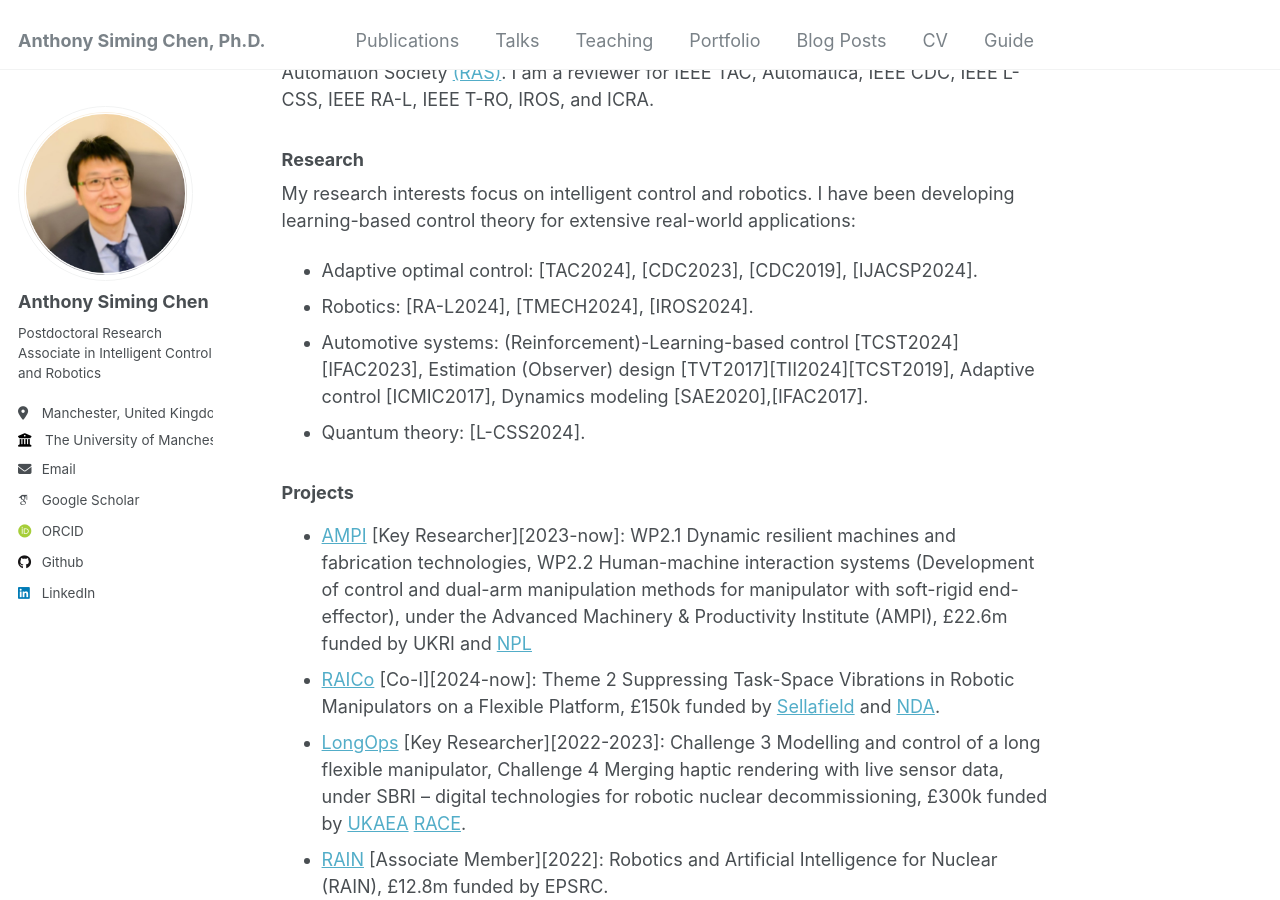
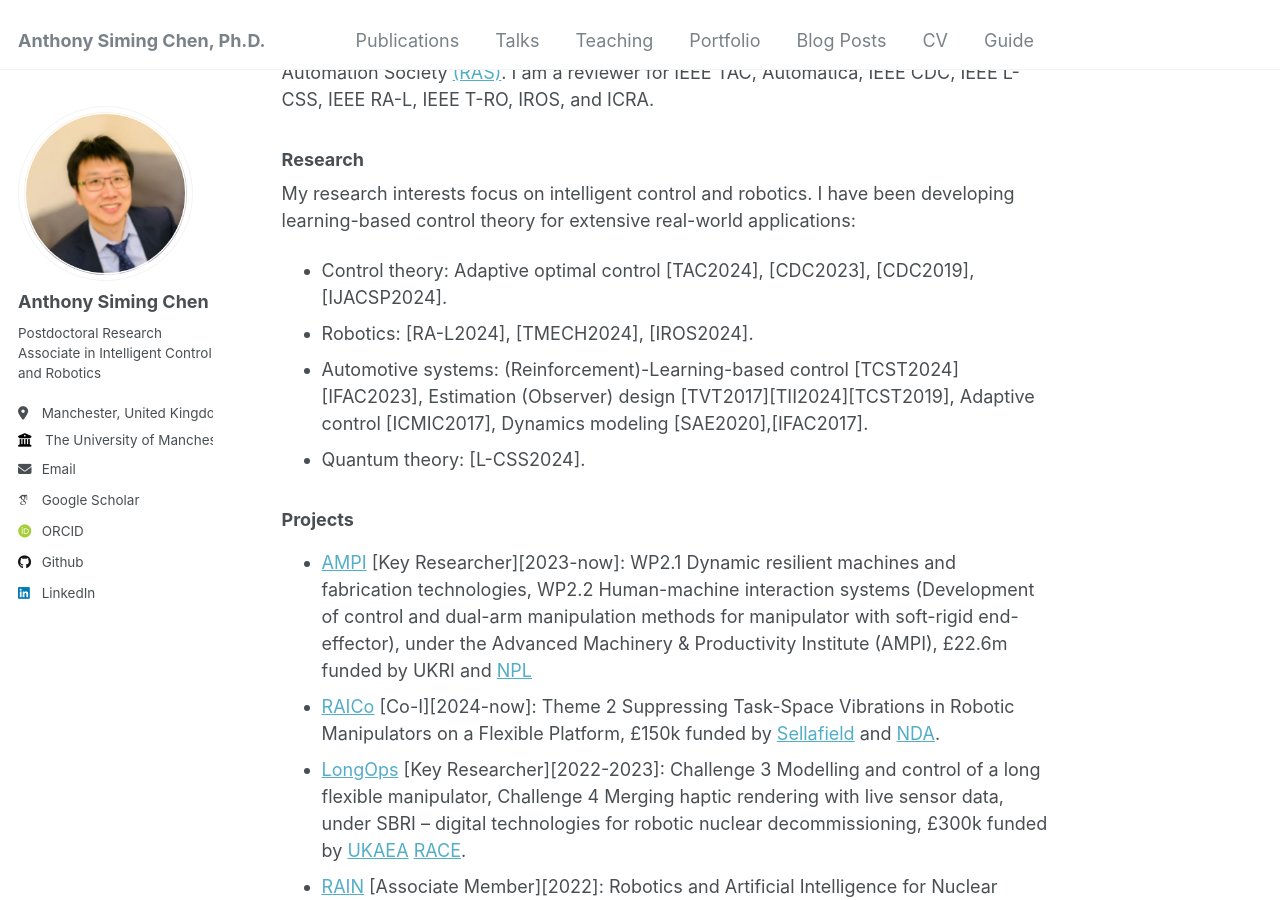
Before and after one commit to Anthony-S-Chen/Anthony-S-Chen.github.io, a Jekyll site: the page built from _pages/about.md, in a window 1280 px wide and 900 px high, scrolled down 406 px. Built offline with Jekyll 4.4.1, drawn with Linux system fonts in a browser that asks for light colours; some web fonts are replaced.

Commit message:
Update about.md

```diff
--- a/_pages/about.md
+++ b/_pages/about.md
@@ -16,7 +16,7 @@ I am an IEEE member of the Control Systems Society [(CSS)](https://www.ieeecss.o
 ### Research
 
 My research interests focus on intelligent control and robotics. I have been developing learning-based control theory for extensive real-world applications:
-- Adaptive optimal control: [TAC2024], [CDC2023], [CDC2019], [IJACSP2024].
+- Control theory: Adaptive optimal control [TAC2024], [CDC2023], [CDC2019], [IJACSP2024].
 - Robotics: [RA-L2024], [TMECH2024], [IROS2024].
 - Automotive systems: (Reinforcement)-Learning-based control [TCST2024][IFAC2023], Estimation (Observer) design [TVT2017][TII2024][TCST2019], Adaptive control [ICMIC2017], Dynamics modeling [SAE2020],[IFAC2017].
 - Quantum theory: [L-CSS2024].
```
